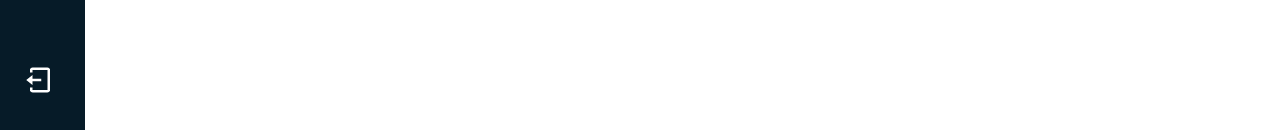
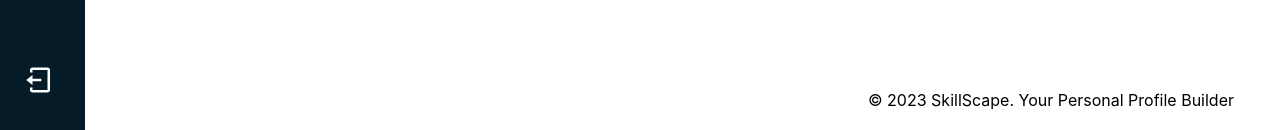
Before and after one commit to kalviumcommunity/SkillScape, a React (Create React App) app in the folder Frontend/: page /about in a window 1280 px wide. Shown: the part 670-800 px from the top of the page. Built offline with nearby package versions, Linux system fonts and the light colour scheme.

Commit message:
Added footer using Chakra UI

```diff
--- a/Frontend/package.json
+++ b/Frontend/package.json
@@ -4,11 +4,16 @@
   "private": true,
   "dependencies": {
     "@auth0/auth0-react": "^2.0.1",
+    "@chakra-ui/react": "^2.6.0",
+    "@emotion/react": "^11.10.6",
+    "@emotion/styled": "^11.10.6",
     "@testing-library/jest-dom": "^5.16.5",
     "@testing-library/react": "^13.4.0",
     "@testing-library/user-event": "^13.5.0",
+    "framer-motion": "^10.12.4",
     "react": "^18.2.0",
     "react-dom": "^18.2.0",
+    "react-icons": "^4.8.0",
     "react-router-dom": "^6.8.2",
     "react-scripts": "5.0.1",
     "web-vitals": "^2.1.4"
--- a/Frontend/src/App.js
+++ b/Frontend/src/App.js
@@ -11,6 +11,7 @@
 import About from './components/Student/About';
 import AboutA from './components/Admin/AboutA';
 
+
 function App() {
   return (
     <Routes>
@@ -22,7 +23,7 @@
       <Route path='/adminlink' element={<AdminLink />} />
       <Route path='/admincompany' element={<AdminCompany />} />
       <Route path='/about' element={<About />} />
-      <Route path='aboutadmin' element={<AboutA />} />
+      <Route path='/aboutadmin' element={<AboutA />} />
     </Routes>
   )
 }
--- a/Frontend/src/components/Admin/AboutA.js
+++ b/Frontend/src/components/Admin/AboutA.js
@@ -1,6 +1,7 @@
 import React from 'react';
 import './AboutA.css';
 import AdminNavBar from './AdminNavBar';
+import Footer from '../Student/Footer';
 
 function AboutA() {
   return (
@@ -22,6 +23,7 @@
       <div className="bglogo">
         <img src="https://res.cloudinary.com/dvfeh6kup/image/upload/v1666245172/dp_1_sbv3p6.webp" alt="kalvium" />
       </div>
+      <Footer />
         </div>
     </div>
   )
--- a/Frontend/src/components/Admin/Admin.js
+++ b/Frontend/src/components/Admin/Admin.js
@@ -1,6 +1,7 @@
 import React, { useState, useEffect } from "react";
 import AdminNavBar from './AdminNavBar';
 import './Admin.css';
+import Footer from '../Student/Footer';
 
 function Admin() {
   const [list, setList] = useState([]);
@@ -91,6 +92,7 @@
             ))}
           </ul>
         </div>
+        <Footer />
         </div>
     </div>
   )
--- a/Frontend/src/components/Admin/AdminCompany.js
+++ b/Frontend/src/components/Admin/AdminCompany.js
@@ -1,6 +1,7 @@
 import AdminNavBar from './AdminNavBar';
 import './AdminCompany.css';
 import Carousel from '../Carousel/Carousel';
+import Footer from '../Student/Footer';
 
 function Admin() {
   return (
@@ -14,6 +15,7 @@
             <b>Add Companies</b>
         </div>
         <Carousel />
+        <Footer />
         </div>
     </div>
   )
--- a/Frontend/src/components/Admin/AdminLink.js
+++ b/Frontend/src/components/Admin/AdminLink.js
@@ -1,6 +1,7 @@
 import React, { useState, useEffect } from "react";
 import AdminNavBar from './AdminNavBar';
 import './AdminLink.css';
+import Footer from '../Student/Footer';
 
 //{* Not yet implemented *}
 
@@ -93,6 +94,7 @@
             ))}
           </ul>
         </div>
+        <Footer />
       </div>
     </div>
   );
--- a/Frontend/src/components/Student/About.js
+++ b/Frontend/src/components/Student/About.js
@@ -1,6 +1,7 @@
 import React from 'react';
 import './About.css';
 import SideNavBar from "./SideNavBar";
+import Footer from './Footer'
 
 function About() {
   return (
@@ -22,6 +23,7 @@
       <div className="bglogo">
         <img src="https://res.cloudinary.com/dvfeh6kup/image/upload/v1666245172/dp_1_sbv3p6.webp" alt="kalvium" />
       </div>
+      <Footer />
         </div>
     </div>
   )
--- /dev/null
+++ b/Frontend/src/components/Student/Footer.js
@@ -0,0 +1,64 @@
+import {
+    Box,
+    chakra,
+    Container,
+    Stack,
+    Text,
+    useColorModeValue,
+    VisuallyHidden,
+  } from '@chakra-ui/react';
+
+  const SocialButton = ({
+    children,
+    label,
+    href,
+  }) => {
+    return (
+      <chakra.button
+        bg={useColorModeValue('blackAlpha.100', 'whiteAlpha.100')}
+        rounded={'full'}
+        w={10}
+        h={8}
+        cursor={'pointer'}
+        as={'a'}
+        href={href}
+        display={'inline-flex'}
+        alignItems={'center'}
+        justifyContent={'center'}
+        transition={'background 0.3s ease'}
+        _hover={{
+          bg: useColorModeValue('blackAlpha.200', 'whiteAlpha.200'),
+        }}>
+        <VisuallyHidden>{label}</VisuallyHidden>
+        {children}
+      </chakra.button>
+    );
+  };
+
+  export default function SmallWithSocial() {
+    return (
+      <Box
+        bg={useColorModeValue('gray.50', 'gray.900')}
+        color={useColorModeValue('gray.700', 'gray.200')}>
+        <Container
+        style={{position:"absolute",bottom:"0",right:"0"}}
+          as={Stack}
+          maxW={'6xl'}
+          py={4}
+          direction={{ base: 'column', md: 'row' }}
+          spacing={4}
+          justify={{ base: 'center', md: 'space-between' }}
+          align={{ base: 'center', md: 'center' }}>
+          <Text>© 2023 SkillScape. Your Personal Profile Builder</Text>
+          <Stack direction={'row'} spacing={6}>
+            <SocialButton label={'Twitter'} href={'#'}>
+            </SocialButton>
+            <SocialButton label={'YouTube'} href={'#'}>
+            </SocialButton>
+            <SocialButton label={'Instagram'} href={'#'}>
+            </SocialButton>
+          </Stack>
+        </Container>
+      </Box>
+    );
+  }
--- a/Frontend/src/components/Student/Student.js
+++ b/Frontend/src/components/Student/Student.js
@@ -1,6 +1,7 @@
 import { useState, useEffect } from 'react';
 import SideNavBar from "./SideNavBar";
 import './Student.css';
+import Footer from './Footer'
 
 function Student() {
 	const [tasks, setTasks] = useState([]);
@@ -29,6 +30,7 @@
 						</label>
 					))}
 				</div>
+				<Footer />
 			</div>
 		</div>
 	);
--- a/Frontend/src/components/Student/StudentCompany.js
+++ b/Frontend/src/components/Student/StudentCompany.js
@@ -1,6 +1,7 @@
 import Carousel from "../Carousel/Carousel";
 import SideNavBar from "./SideNavBar";
 import './StudentCompany.css';
+import Footer from './Footer'
 
 function Student() {
 	return (
@@ -15,6 +16,7 @@
 				<b>Companies Visiting</b>
 			</div>
 			<Carousel />
+			<Footer />
 			</div>
 		</div>
 	);
--- a/Frontend/src/components/Student/StudentReview.js
+++ b/Frontend/src/components/Student/StudentReview.js
@@ -1,5 +1,6 @@
 import SideNavBar from "./SideNavBar";
 import './StudentReview.css';
+import Footer from './Footer';
 
 function Student() {
 	return (
@@ -20,6 +21,7 @@
                 <li><a id="stask" href="https://youtu.be/qq65UO1ikpE">How to stop sounding unprofessional | The Ultimate Interview Tip</a></li>
                 </ul>
 			</div>
+			<Footer />
 			</div>
 		</div>
 	);
```
Also changed, not shown: 1 other file (tests, documents, lock files or other folders).
